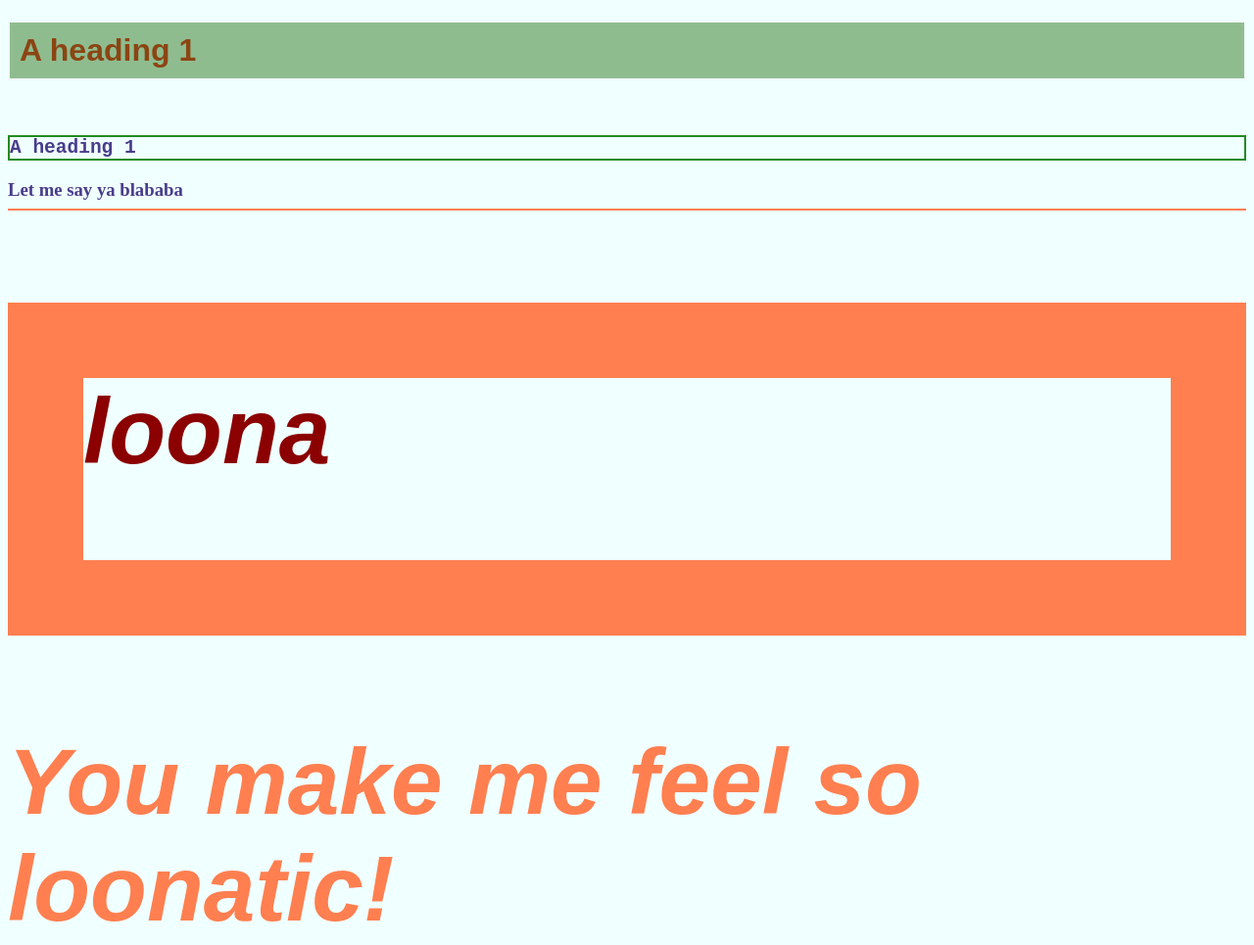
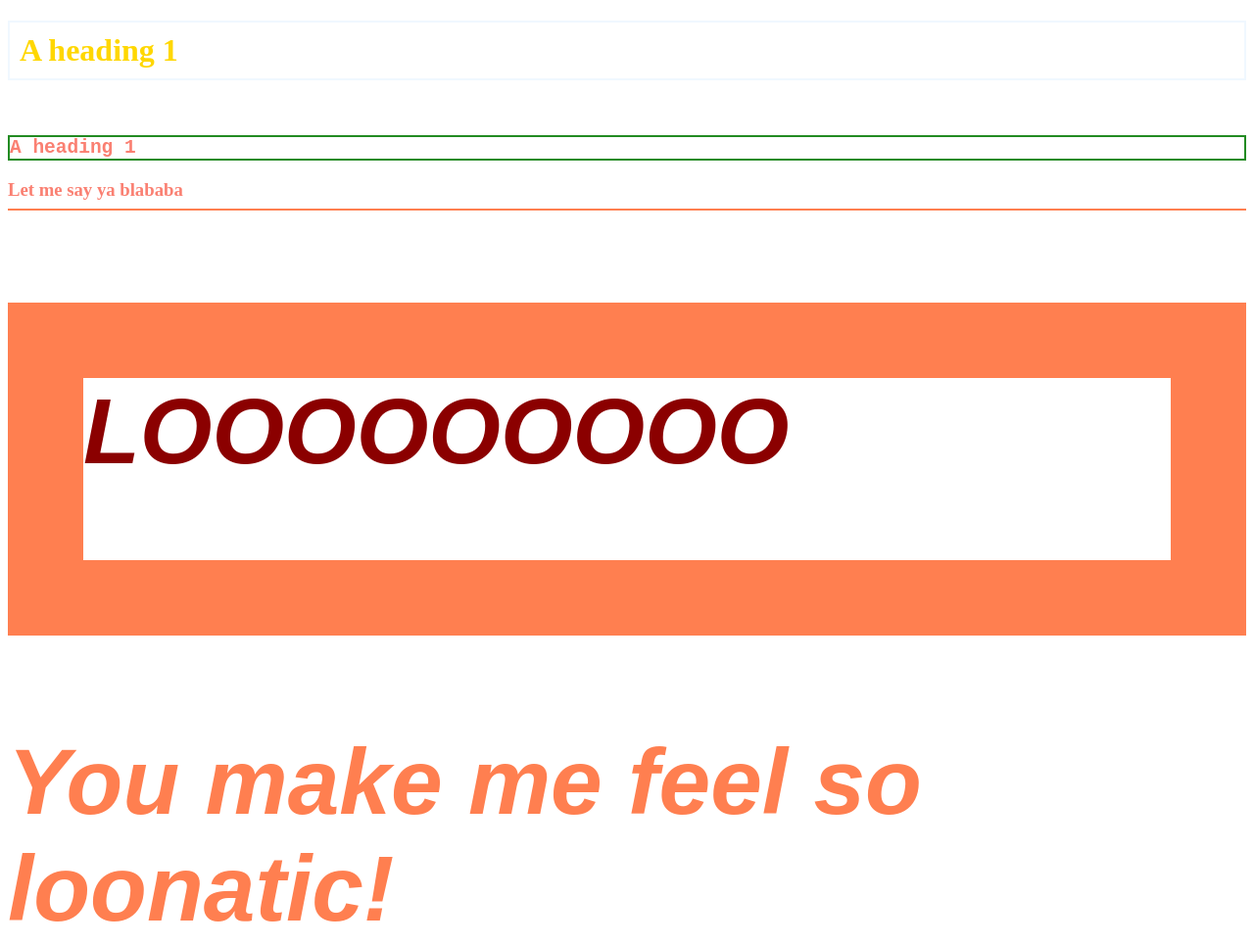
Before and after one commit to loonatheworld12/assignment1, a plain HTML site: page index.html in a window 1280 px wide. Shown: the top 965 px of the page at 98% size. Drawn offline with Linux system fonts and the light colour scheme.

Commit message:
Initial commit

```diff
--- a/css/styles.css
+++ b/css/styles.css
@@ -2,21 +2,27 @@ html {
     color: salmon;
 }
 
+/*
 body {
     color: darkslateblue;
     background-color:azure
 }
+*/
 
+/*
 h1 {
     color: sandybrown;
     background-color: aquamarine;
     font-family: "arial"
 }
+*/
 
+/*
 .cis-260 {
     color: saddlebrown;
     background-color: darkseagreen;
     font-family: fantasy
+*/
 
 }
 
--- a/index.html
+++ b/index.html
@@ -13,6 +13,12 @@
             font-weight:bolder
 
         }
+        html body h1{
+            color: gold;
+        }
+        body h1{
+            color:red;
+        }
 
         a{
             color:#4f9043
@@ -24,11 +30,11 @@
     <h1 style="border: 2px solid aliceblue; padding: 10px" class="cis-260">A heading 1</h1><br>
     <h2 style="border-width: 2px; border-style: solid; border-color: forestgreen" style="color: #f1abbc;">A heading 1</h2>
     <h3 style="border-bottom: 2px solid coral; padding-bottom: 8px;">Let me say ya blababa</h3>
-    <p style="border: 77px solid coral; padding-bottom: 77px;" id="wow">loona</p>
+    <p style="border: 77px solid coral; padding-bottom: 77px;" id="wow">LOOOOOOOOO</p>
     <p>You make me feel so loonatic!</p>
     <a href="index.html">Mango</a>
     <a href="http://www.loonatheworld.com" target="_blank">이달의 소녀</a>
-
+    <p style="border: 23px solid hotpink">Do it tomorrow</p>
     <a style="border: 2px solid blue;" class="balababa" href="css/styles.css">css-styles</a>
     <a class="cis-260" href="https://www.youtube.com/watch?v=846cjX0ZTrk" target="_blank" style="color: #62c14c">hi high</a>
     <p><strong><em>You make me feel so loonatic! <a href="http://naz.edu" target="_blank"> naz.edu</a></em></strong></p>
```
